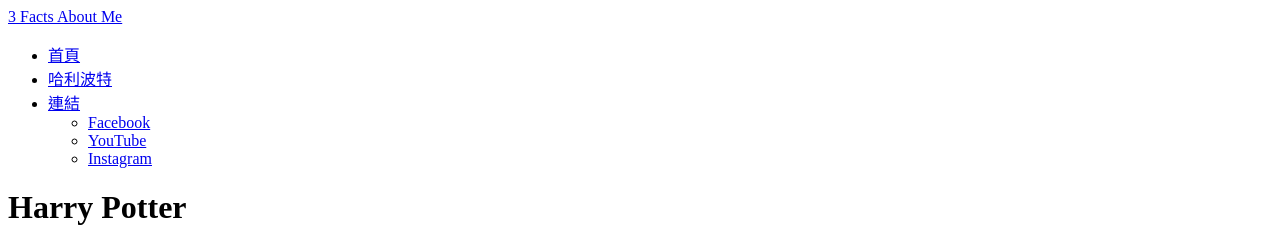
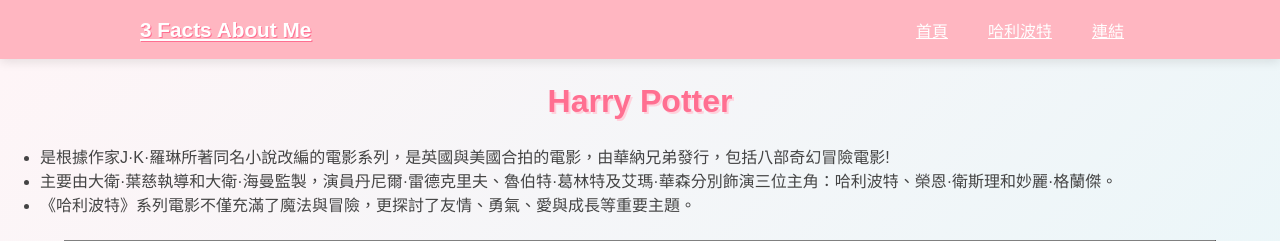
Before and after one commit to KOYUNGCHING/Network_and_Programing, a Python web app: template HW1_htmlAndCss/templates/112201022_detail.html in a window 1280 px wide. Shown: the top 241 px of the page. Run offline with Jinja, Linux system fonts and the light colour scheme; the template is opened without the code that fills it, so the values that code supplies are empty.

Commit message:
css complete

```diff
--- a/HW1_htmlAndCss/static/css/112201022_css.css
+++ b/HW1_htmlAndCss/static/css/112201022_css.css
@@ -0,0 +1,146 @@
+body {
+    margin: 0;
+    font-family: "DFKai-SB", "BiauKai", "Microsoft JhengHei", sans-serif;
+    background: linear-gradient(135deg, #fff5f7, #e0f7fa);
+    color: #444;
+}
+
+
+h1 {
+    text-align: center;
+    margin: 1.5rem 0;
+    font-size: 2rem;
+    color: #ff6f91;
+    text-shadow: 2px 2px #ffd1dc;
+}
+
+.navbar {
+    background: #ffb6c1;
+    padding: 0.5rem 0;
+    box-shadow: 0 3px 10px rgba(0, 0, 0, 0.1);
+}
+
+.nav-inner {
+    display: flex;
+    justify-content: space-between;
+    align-items: center;
+    max-width: 1000px;
+    margin: 0 auto;
+    padding: 0 1rem;
+}
+
+.brand {
+    font-size: 1.3rem;
+    font-weight: bold;
+    color: white;
+    text-shadow: 1px 1px #ff6f91;
+}
+
+.nav-menu {
+    list-style: none;
+    display: flex;
+    margin: 0;
+    padding: 0;
+    gap: 0.5rem;
+}
+
+.nav-menu>li {
+    position: relative;
+}
+
+.nav-menu>li>a {
+    display: block;
+    padding: 0.6rem 1rem;
+    color: white;
+    border-radius: 20px;
+    transition: background 0.3s, transform 0.2s;
+}
+
+.nav-menu>li>a:hover {
+    background: #ff6f91;
+    transform: scale(1.1);
+}
+
+
+.dropdown {
+    display: none;
+    position: absolute;
+    top: 100%;
+    left: 0;
+    background: #ffe4e1;
+    list-style: none;
+    margin: 0;
+    padding: 0.5rem 0;
+    border-radius: 10px;
+    box-shadow: 0 4px 10px rgba(0, 0, 0, 0.15);
+}
+
+.dropdown li a {
+    display: block;
+    padding: 0.5rem 1rem;
+    color: #ff6f91;
+}
+
+.dropdown li a:hover {
+    background: #ffd1dc;
+    border-radius: 6px;
+}
+
+.has-dropdown:hover .dropdown {
+    display: block;
+}
+
+
+table.w100 {
+    width: 90%;
+    margin: 1.5rem auto;
+    border-collapse: separate;
+    border-spacing: 20px;
+}
+
+table.w100 td {
+    background: white;
+    border-radius: 20px;
+    padding: 1rem;
+    text-align: center;
+    box-shadow: 0 4px 12px rgba(0, 0, 0, 0.1);
+    transition: transform 0.3s, box-shadow 0.3s;
+}
+
+table.w100 td:hover {
+    transform: translateY(-8px) scale(1.03);
+    box-shadow: 0 8px 16px rgba(0, 0, 0, 0.2);
+}
+
+
+table.w100 img {
+    border-radius: 15px;
+    margin-bottom: 0.5rem;
+}
+
+
+table.w100 h3 {
+    margin: 0.5rem 0;
+    color: #ff6f91;
+}
+
+table.w100 p {
+    margin: 0;
+    color: #666;
+    font-size: 0.95rem;
+}
+
+.video-wrap {
+    position: relative;
+    width: 100%;
+    max-width: 560px;
+    aspect-ratio: 16/9;
+    margin: 0 auto;
+}
+
+.video-wrap iframe {
+    position: absolute;
+    inset: 0;
+    width: 100%;
+    height: 100%;
+}
--- a/HW1_htmlAndCss/templates/112201022_detail.html
+++ b/HW1_htmlAndCss/templates/112201022_detail.html
@@ -4,7 +4,7 @@
 <head>
     <meta charset="UTF-8" />
     <meta name="viewport" content="width=device-width, initial-scale=1" />
-    <title>Harry Potter</title>
+    <title>112201022_柯詠晴（哈利波特）</title>
     <link rel="stylesheet" href="../static/css/112201022_css.css" />
 </head>
 
@@ -28,14 +28,13 @@
     </nav>
 
     <h1>Harry Potter</h1>
-    <section aria-labelledby="about-title" class="card">
 
-        <ul>
-            <li>是根據作家J·K·羅琳所著同名小說改編的電影系列，是英國與美國合拍的電影，由華納兄弟發行，包括八部奇幻冒險電影!</li>
-            <li>主要由大衛·葉慈執導和大衛·海曼監製，演員丹尼爾·雷德克里夫、魯伯特·葛林特及艾瑪·華森分別飾演三位主角：哈利波特、榮恩·衛斯理和妙麗·格蘭傑。</li>
-            <li>《哈利波特》系列電影不僅充滿了魔法與冒險，更探討了友情、勇氣、愛與成長等重要主題。</li>
+    <ul>
+        <li>是根據作家J·K·羅琳所著同名小說改編的電影系列，是英國與美國合拍的電影，由華納兄弟發行，包括八部奇幻冒險電影!</li>
+        <li>主要由大衛·葉慈執導和大衛·海曼監製，演員丹尼爾·雷德克里夫、魯伯特·葛林特及艾瑪·華森分別飾演三位主角：哈利波特、榮恩·衛斯理和妙麗·格蘭傑。</li>
+        <li>《哈利波特》系列電影不僅充滿了魔法與冒險，更探討了友情、勇氣、愛與成長等重要主題。</li>
 
-        </ul>
+    </ul>
     </section>
 
     <table border="1" class="w100">
```
